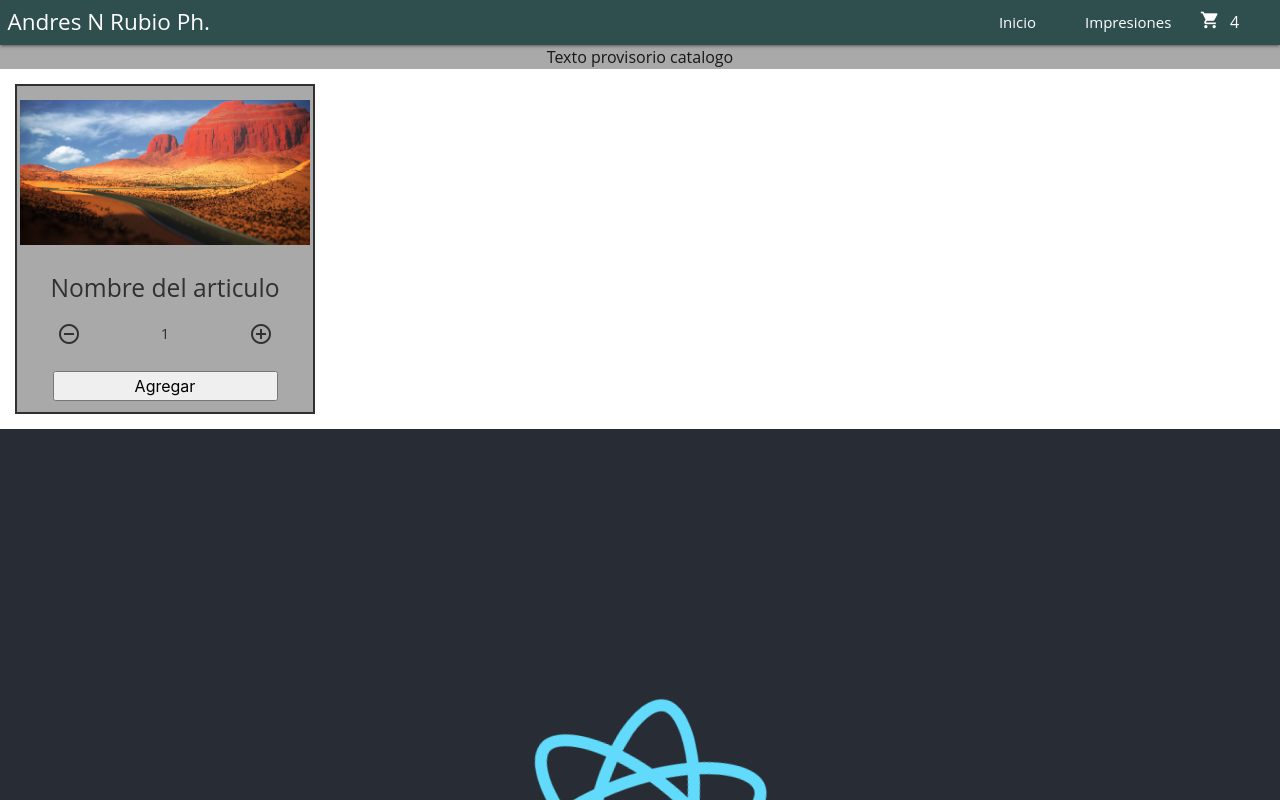
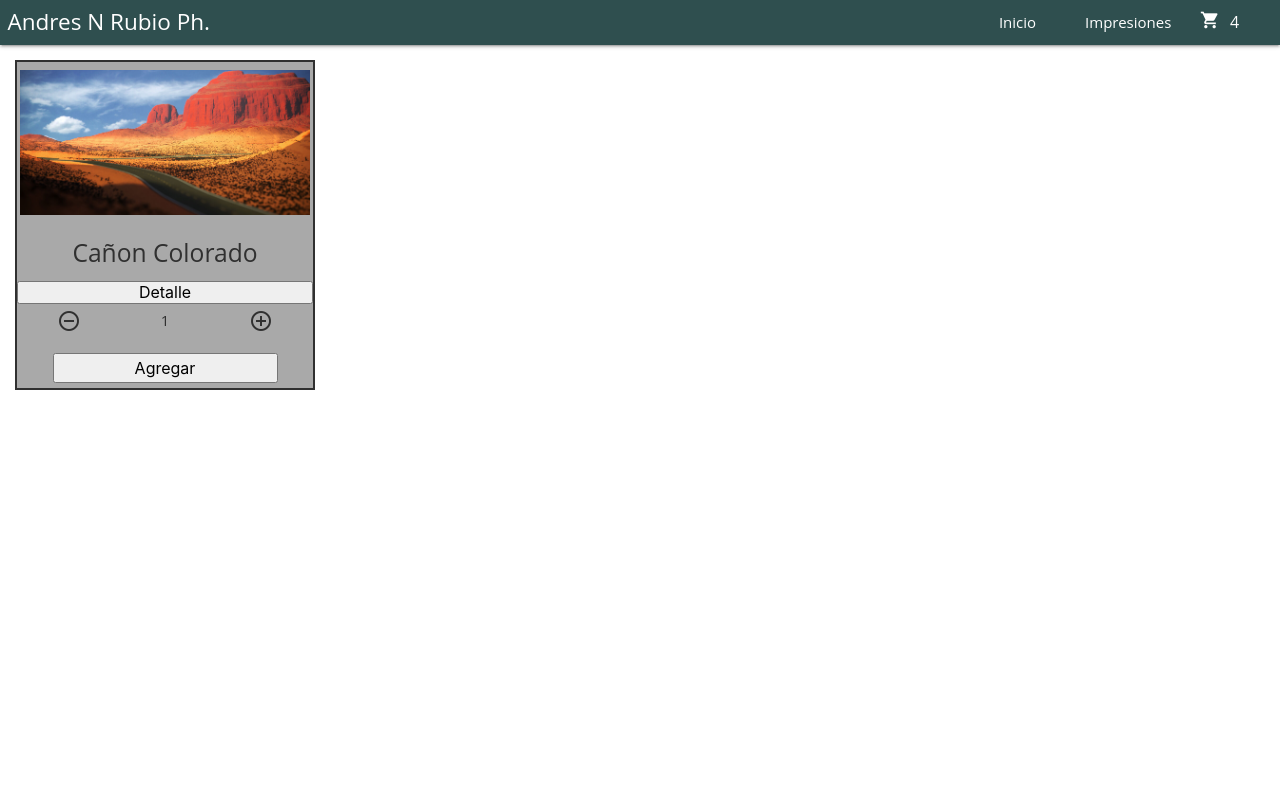
Before and after one commit to andresnrubio/fotografia-andresnrubio, a React (Create React App) app: page / in a window 1280 px wide. Shown: the top 800 px of the page. Built offline with nearby package versions, Linux system fonts and the light colour scheme.

Commit message:
Item & itemList carga de datos prueba (falta MAP y JSON)

```diff
--- a/src/App.js
+++ b/src/App.js
@@ -1,4 +1,4 @@
-import logo from "./logo.svg";
+/* import logo from "./logo.svg"; */
 import "./App.css";
 import { NavBar } from "./components/NavBar.jsx";
 import { ItemListContainer } from "./components/ItemListContiner.jsx";
@@ -9,12 +9,12 @@ function App() {
       <header className="App-header">
         <NavBar />
       </header>
-      <ItemListContainer greeting="Texto provisorio catalogo" />
-      {
+      <ItemListContainer />
+      {/* {
         <main className="App-main">
           <img src={logo} className="App-logo" alt="logo" />
         </main>
-      }{" "}
+      }{" "} */}
     </div>
   );
 }
--- a/src/components/Item.css
+++ b/src/components/Item.css
@@ -0,0 +1,18 @@
+.cardProduct {
+    color: #303030;
+    margin: 1rem;
+    display: flex;
+    justify-content: space-evenly;
+    width: 20rem;
+    height: 22rem;
+    flex-direction: column;
+    background-color: darkgrey;
+    border: solid #303030 2px;
+}
+
+.cardProduct img {
+    width: 100%;
+    padding: 3px;
+}
+
+.detail {}
--- a/src/components/Item.jsx
+++ b/src/components/Item.jsx
@@ -1 +1,18 @@
 import "./Item.css";
+import { ItemCount } from "./ItemCount";
+
+export const Item = (props) => {
+  return (
+    <div className="cardProduct">
+      <img src={props.img} alt="Foto Prueba" />
+
+      <h5>{props.title}</h5>
+
+      <button className="detail">Detalle</button>
+
+      <ItemCount stock={props.stock} initial={props.initial} />
+
+      <button className="addProduct">Agregar</button>
+    </div>
+  );
+};
--- a/src/components/ItemCard.css
+++ /dev/null
@@ -1,16 +0,0 @@
-.cardProduct {
-    color: #303030;
-    margin: 1rem;
-    display: flex;
-    justify-content: space-evenly;
-    width: 20rem;
-    height: 22rem;
-    flex-direction: column;
-    background-color: darkgrey;
-    border: solid #303030 2px;
-}
-
-.cardProduct img {
-    width: 100%;
-    padding: 3px;
-}
--- a/src/components/ItemCard.jsx
+++ /dev/null
@@ -1,15 +0,0 @@
-import "./ItemCard.css";
-import { ItemCount } from "./ItemCount";
-
-export const ItemCard = (props) => {
-  return (
-    <div className="cardProduct">
-      <img src="./img/rojo.jpeg" alt="Foto Prueba" />
-
-      <h5>Nombre del articulo</h5>
-
-      <ItemCount stock={5} initial={1} />
-      <button className="addProduct">Agregar</button>
-    </div>
-  );
-};
--- a/src/components/ItemList.jsx
+++ b/src/components/ItemList.jsx
@@ -1 +1,16 @@
 import "./ItemList.css";
+import { Item } from "./Item.jsx";
+
+export const ItemList = () => {
+  return (
+    <div>
+      <Item
+        initial={1}
+        stock={5}
+        title={"Cañon Colorado"}
+        price={1400}
+        img={"./img/rojo.jpeg"}
+      />
+    </div>
+  );
+};
--- a/src/components/ItemListContiner.jsx
+++ b/src/components/ItemListContiner.jsx
@@ -1,11 +1,10 @@
 import "./ItemListContainer.css";
-import { ItemCard } from "./ItemCard.jsx";
+import { ItemList } from "./ItemList.jsx";
 
 export const ItemListContainer = (props) => {
   return (
     <div>
-      <p className="itemList">{props.greeting}</p>
-      <ItemCard />
+      <ItemList />
     </div>
   );
 };
```
